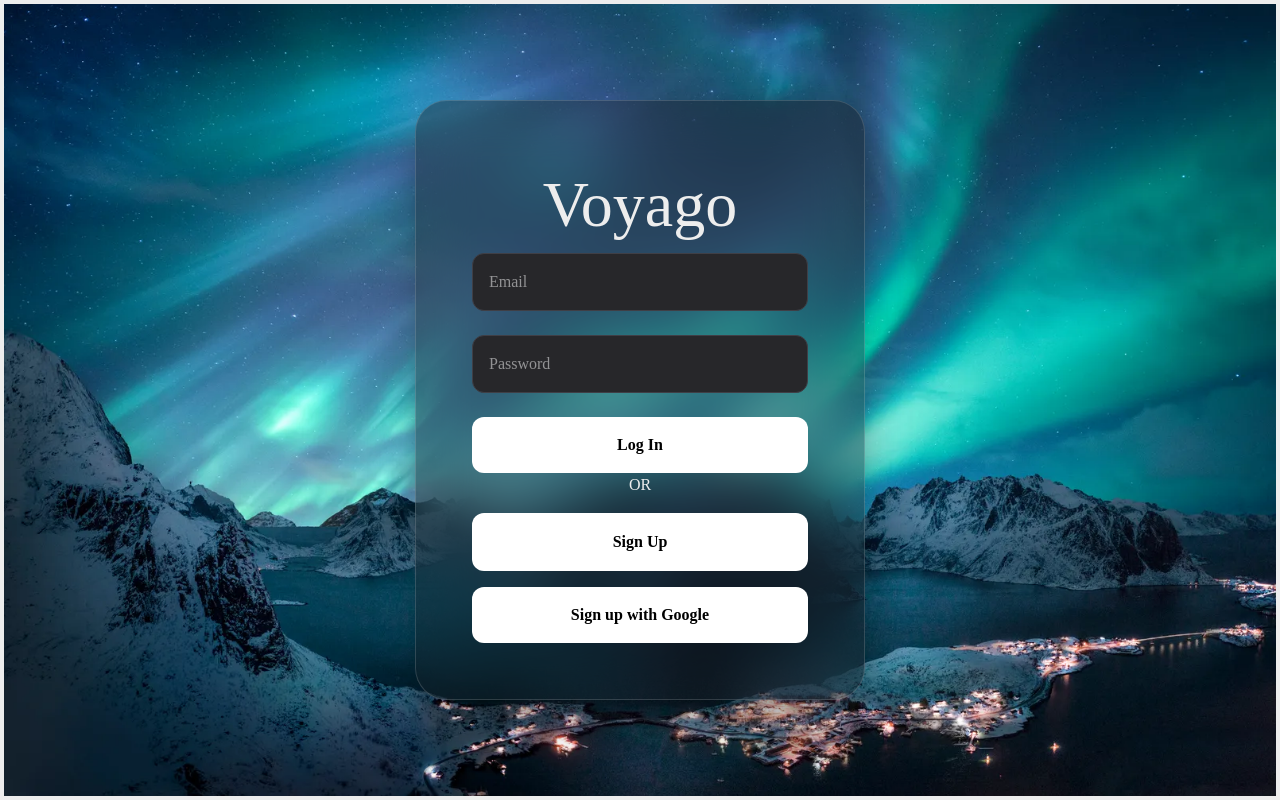
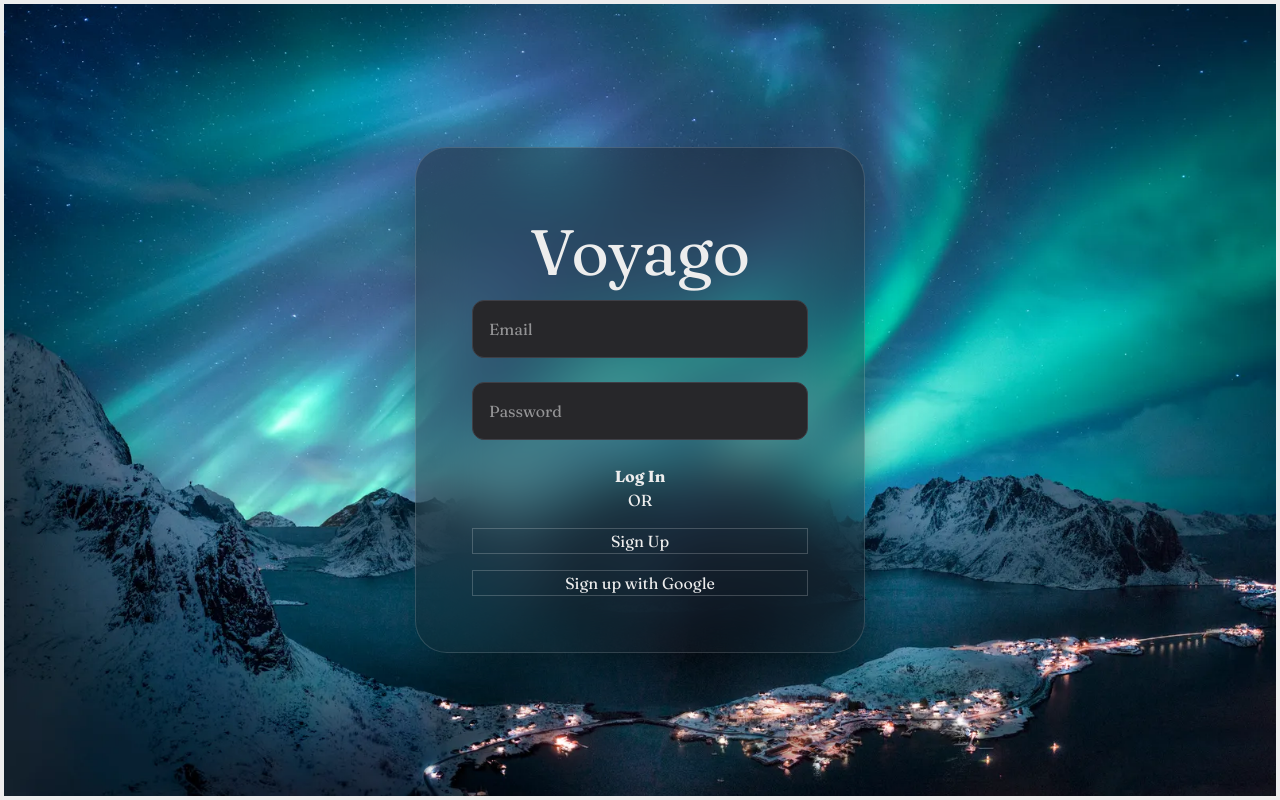
Before and after one commit to apekshananda/Travel-App, a Next.js app: page / in a window 1280 px wide. Built offline with nearby package versions, Linux system fonts and the light colour scheme.

Commit message:
updated css

```diff
--- a/app/dashboard/page.tsx
+++ b/app/dashboard/page.tsx
@@ -3,36 +3,37 @@ import Navbar from '@/components/Navbar';
 export default function DashboardPage() {
   return (
     <div
-      className="min-h-screen w-full bg-cover bg-center p-4 flex flex-col font-serif"
+      className="min-h-screen w-full bg-cover bg-center p-6 flex flex-col font-serif"
       style={{ backgroundImage: "url('/assets/dashboard-mountain.jpg')" }}
     >
-      <Navbar />
+      {/* Container to align Navbar with the main content */}
+      <div className="max-w-4xl mx-auto w-full">
+        <Navbar />
+      </div>
 
-      {/* Main Container: Centered Chatbot */}
-      <main className="flex-grow w-full max-w-2xl mx-auto mt-6 flex flex-col">
+      {/* Centered Main Layout */}
+      <main className="flex-grow w-full max-w-4xl mx-auto mt-6 h-[80vh]">
 
-        {/* Chatbot Panel */}
-        <aside className="bg-black/40 backdrop-blur-2xl border border-white/10 rounded-3xl p-8 flex flex-col shadow-2xl h-[80vh]">
-          <div className="flex items-center gap-3 mb-6">
-            <div className="w-10 h-10 rounded-full bg-orange-500/20 flex items-center justify-center">✨</div>
+        {/* Chatbot Panel: Now nicely constrained */}
+        <aside className="dashboard-panel flex flex-col h-full shadow-2xl">
+          <div className="flex items-center gap-4 mb-8">
+            <div className="w-12 h-12 rounded-full bg-orange-500/20 flex items-center justify-center text-xl">✨</div>
             <div>
-              <h2 className="text-xl font-bold text-white">Travel Concierge</h2>
-              <p className="text-emerald-400 text-sm">● Online</p>
+              <h2 className="text-2xl font-bold text-white">Travel Concierge</h2>
+              <p className="text-emerald-400 text-sm tracking-wide">● Online</p>
             </div>
           </div>
 
-          {/* Chat History Area */}
-          <div className="flex-grow text-white/90 leading-relaxed space-y-4 overflow-y-auto pr-2">
-            <p className="bg-white/10 p-4 rounded-2xl">
-              Hi! I'm your travel concierge. Tell me what kind of trip you're planning to Calgary, Canada and I'll help you get started.
+          <div className="flex-grow text-white/90 leading-relaxed overflow-y-auto space-y-4">
+            <p className="bg-white/5 p-6 rounded-3xl border border-white/5 backdrop-blur-sm">
+              Hi! I'm your travel concierge. Tell me what kind of trip you're planning to Banff, Canada and I'll pin spots, scenic detours, and great tables along the way.
             </p>
           </div>
 
-          {/* Input Area */}
-          <div className="mt-4">
+          <div className="mt-6">
             <input
-              className="w-full bg-white/10 p-4 rounded-xl border border-white/10 text-white placeholder-white/50 outline-none"
-              placeholder="Ask about Calgary, Canada..."
+              className="w-full bg-black/20 p-6 rounded-2xl border border-white/10 text-white placeholder-white/40 outline-none focus:border-white/20 transition-all"
+              placeholder="Ask about Banff, Canada..."
             />
           </div>
         </aside>
--- a/app/globals.css
+++ b/app/globals.css
@@ -1,5 +1,8 @@
+
+@import url('https://fonts.googleapis.com/css2?family=Fraunces:opsz,wght@9..144,400;9..144,700&display=swap');
 @import "tailwindcss/preflight";
 @import "tailwindcss/utilities";
+
 
 :root {
   --background: #0a0a0a;
@@ -11,42 +14,29 @@ body {
   color: var(--foreground);
   font-family: 'Fraunces', serif;
   margin: 0;
-  /* REMOVED: display: flex, justify-center, align-center to allow Grid to control layout */
   min-height: 100vh;
 }
 
-/* Base Glass Class */
-.glass-base {
+/* 3. --- AUTH PAGE STYLES --- */
+.glass-effect {
   background: rgba(24, 24, 27, 0.35);
   backdrop-filter: blur(28px);
   -webkit-backdrop-filter: blur(28px);
   border: 1px solid rgba(255, 255, 255, 0.15);
 }
 
-/* Login/Form Card: Keeps your max-width constraint */
 .glass-card {
   width: 100%;
   max-width: 450px;
   padding: 3.5rem;
-  margin: 1.5rem auto; /* Centers the card */
+  margin: 1.5rem auto;
   border-radius: 2rem;
+  box-shadow: 0 25px 50px -12px rgba(0, 0, 0, 0.5);
+  text-align: center;
   background: rgba(24, 24, 27, 0.35);
   backdrop-filter: blur(28px);
   -webkit-backdrop-filter: blur(28px);
   border: 1px solid rgba(255, 255, 255, 0.15);
-  box-shadow: 0 25px 50px -12px rgba(0, 0, 0, 0.5);
-  text-align: center;
-}
-
-/* Dashboard Panel: Flexible, no max-width */
-.dashboard-panel {
-  background: rgba(24, 24, 27, 0.35);
-  backdrop-filter: blur(28px);
-  -webkit-backdrop-filter: blur(28px);
-  border: 1px solid rgba(255, 255, 255, 0.15);
-  border-radius: 2rem;
-  padding: 1.5rem;
-  color: white;
 }
 
 .input-field {
@@ -62,53 +52,57 @@ body {
   transition: border-color 0.2s;
 }
 
-.input-field:focus {
-  border-color: #71717a;
-}
+.input-field:focus { border-color: #71717a; }
 
-.login-button {
-  width: 100%;
-  padding: 1rem; /* Slightly increased padding */
-  border-radius: 0.75rem;
-  background: #ffffff;
-  color: #000000;
-  font-weight: 700;
-  transition: background-color 0.2s;
-  cursor: pointer;
-}
-
-.login-button:hover {
-  background: rgba(255, 255, 255, 0.1);
-}
-.secondary-button {
+.btn-base {
   width: 100%;
   padding: 1rem;
   border-radius: 0.75rem;
+  font-weight: 600;
+  cursor: pointer;
+  transition: all 0.2s;
+  text-align: center;
+  background: #ffffff;
   color: #000000;
-  background: #ffffff;
-  font-weight: 600;
+}
+
+.login-button { font-weight: 700; }
+
+.secondary-button, .google-button {
   border: 1px solid rgba(255, 255, 255, 0.2);
-  transition: all 0.2s;
-  cursor: pointer;
   margin-top: 1rem;
 }
 
-.secondary-button:hover {
+.login-button:hover, .secondary-button:hover, .google-button:hover {
   background: rgba(255, 255, 255, 0.1);
+  color: white;
 }
 
-.google-button {
-  width: 100%;
-  padding: 1rem;
-  border-radius: 0.75rem;
-  background: #ffffff;
-  color: #000000;
-  font-weight: 600;
-  transition: all 0.2s;
-  cursor: pointer;
-  margin-top: 1rem;
+/* 4. --- DASHBOARD PAGE STYLES --- */
+.dash-panel {
+  background: rgba(24, 24, 27, 0.4);
+  backdrop-filter: blur(32px);
+  -webkit-backdrop-filter: blur(32px);
+  border: 1px solid rgba(255, 255, 255, 0.12);
+  border-radius: 2.5rem;
+  padding: 2.5rem;
+  color: white;
+  box-shadow: 0 10px 30px rgba(0, 0, 0, 0.3);
 }
 
-.google-button:hover {
-  background: rgba(255, 255, 255, 0.1);
+.dash-input {
+  width: 100%;
+  padding: 1.25rem;
+  border-radius: 1.5rem;
+  background: rgba(0, 0, 0, 0.2);
+  color: #ffffff;
+  border: 1px solid rgba(255, 255, 255, 0.1);
+  outline: none;
+  display: block;
+  transition: all 0.2s;
 }
+
+.dash-input:focus {
+  border-color: rgba(255, 255, 255, 0.3);
+  background: rgba(0, 0, 0, 0.3);
+}
```
